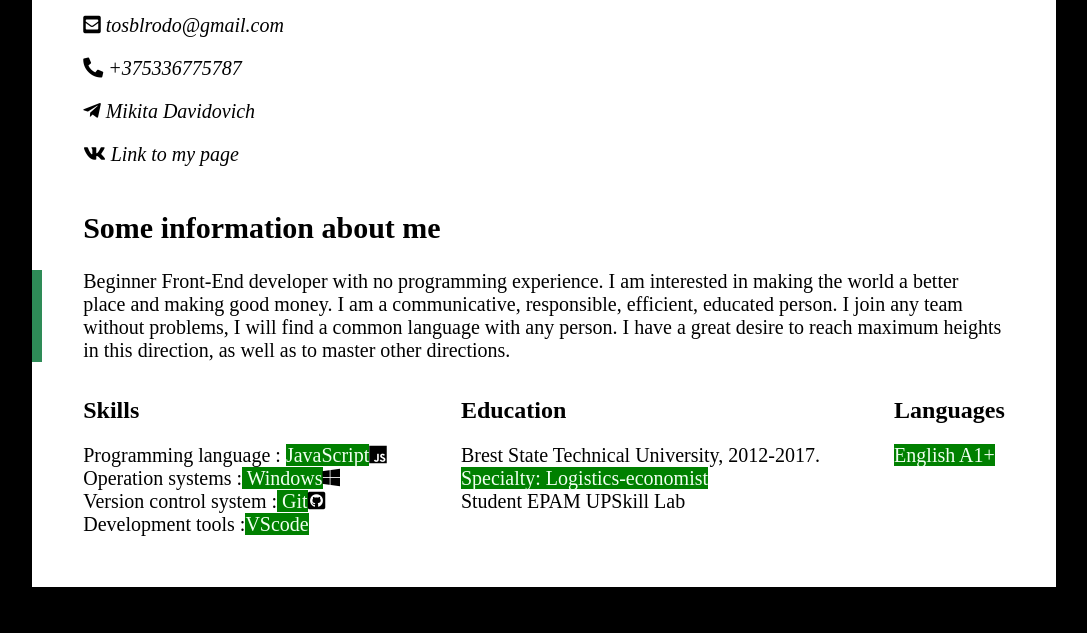
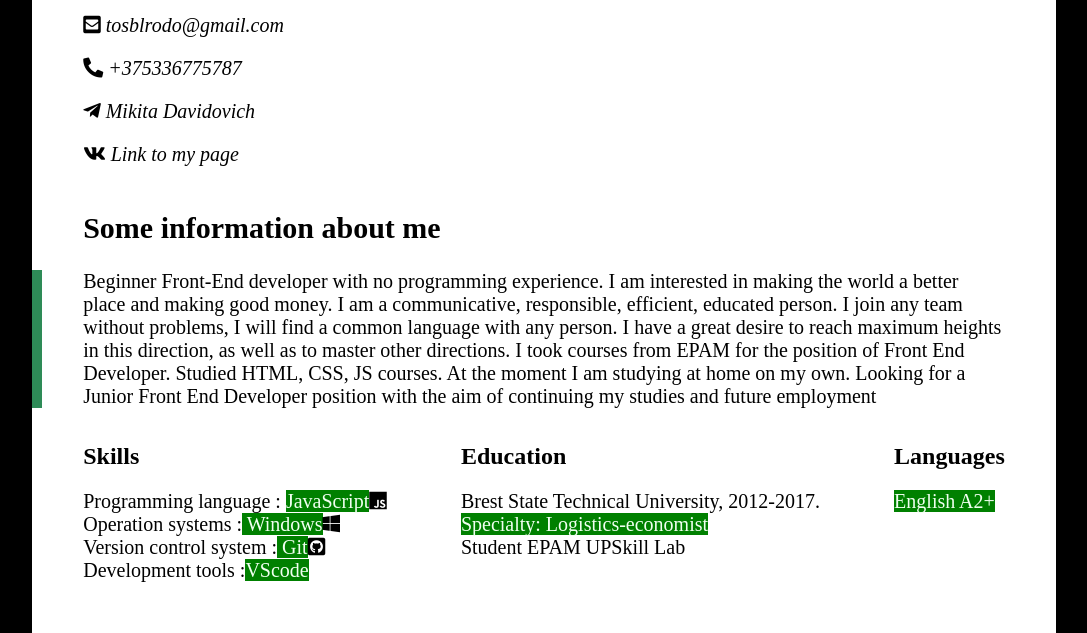
Before and after one commit to Mikita-Davidovich/rsschool-cv, a plain HTML site: page index.html in a window 1280 px wide. Shown: the part 315-948 px from the top of the page, without its empty margins (96-1183 px from the left). Before the commit the page ends 902 px from the top, so only its background shows below. Drawn offline with Linux system fonts and the light colour scheme.

Commit message:
feat: add new information

```diff
--- a/index.html
+++ b/index.html
@@ -28,7 +28,14 @@
       </header>
       <section class="about-me">
         <h2 class="some-info">Some information about me</h2>
-        <p class="info-about-me">Beginner Front-End developer with no programming experience. I am interested in making the world a better place and making good money. I am a communicative, responsible, efficient, educated person. I join any team without problems, I will find a common language with any person. I have a great desire to reach maximum heights in this direction, as well as to master other directions.</p>
+        <p class="info-about-me">Beginner Front-End developer with no programming experience.
+                                 I am interested in making the world a better place and making good money.
+                                 I am a communicative, responsible, efficient, educated person.
+                                 I join any team without problems, I will find a common language with any person.
+                                 I have a great desire to reach maximum heights in this direction, as well as to master other directions.
+                                 I took courses from EPAM for the position of Front End Developer.
+                                 Studied HTML, CSS, JS courses. At the moment I am studying at home on my own.
+                                 Looking for a Junior Front End Developer position with the aim of continuing my studies and future employment</p>
       </section>
       <div class="sel">
         <section class="skills">
@@ -46,7 +53,7 @@
         </section>
         <section class="lang">
           <h2>Languages </h2>
-          <p class="collor">English A1+</p>
+          <p class="collor">English A2+</p>
         </section>
       </div>
     </main>
```
